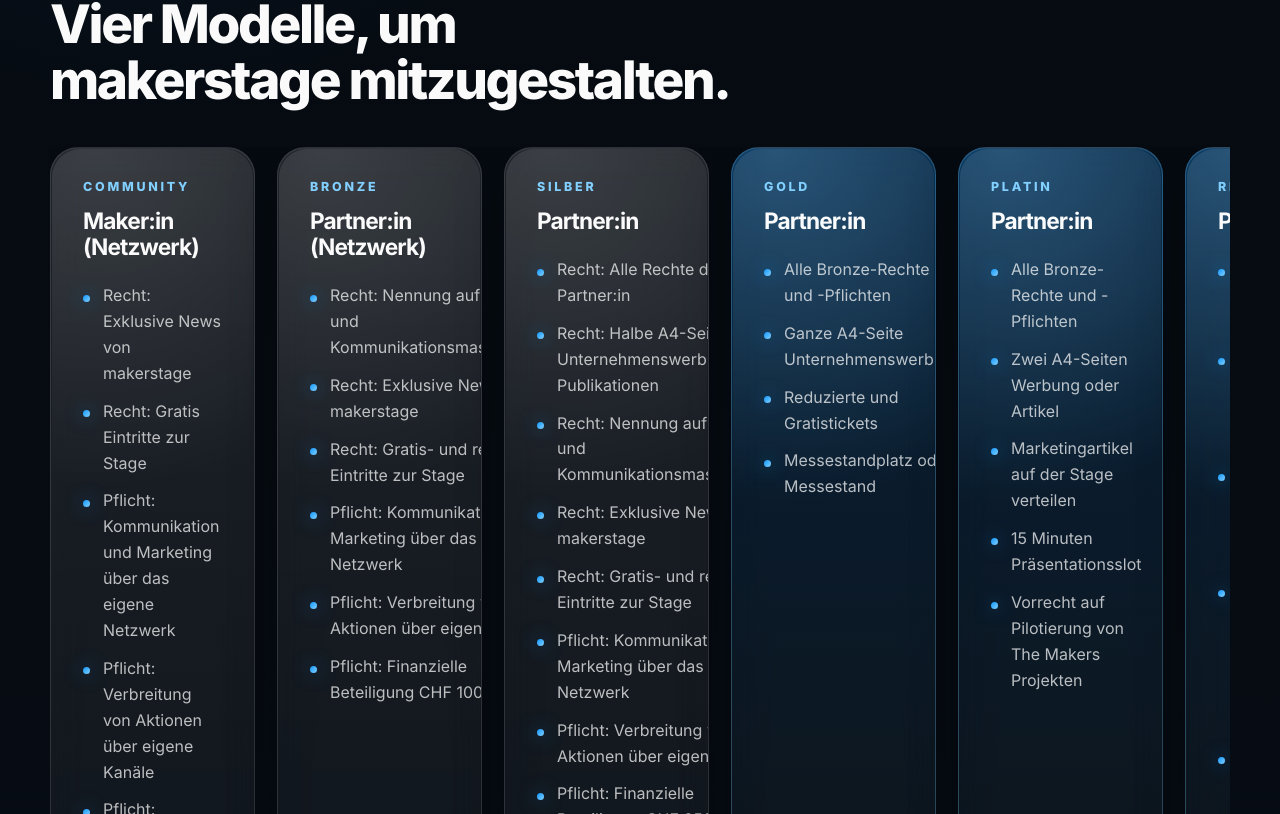
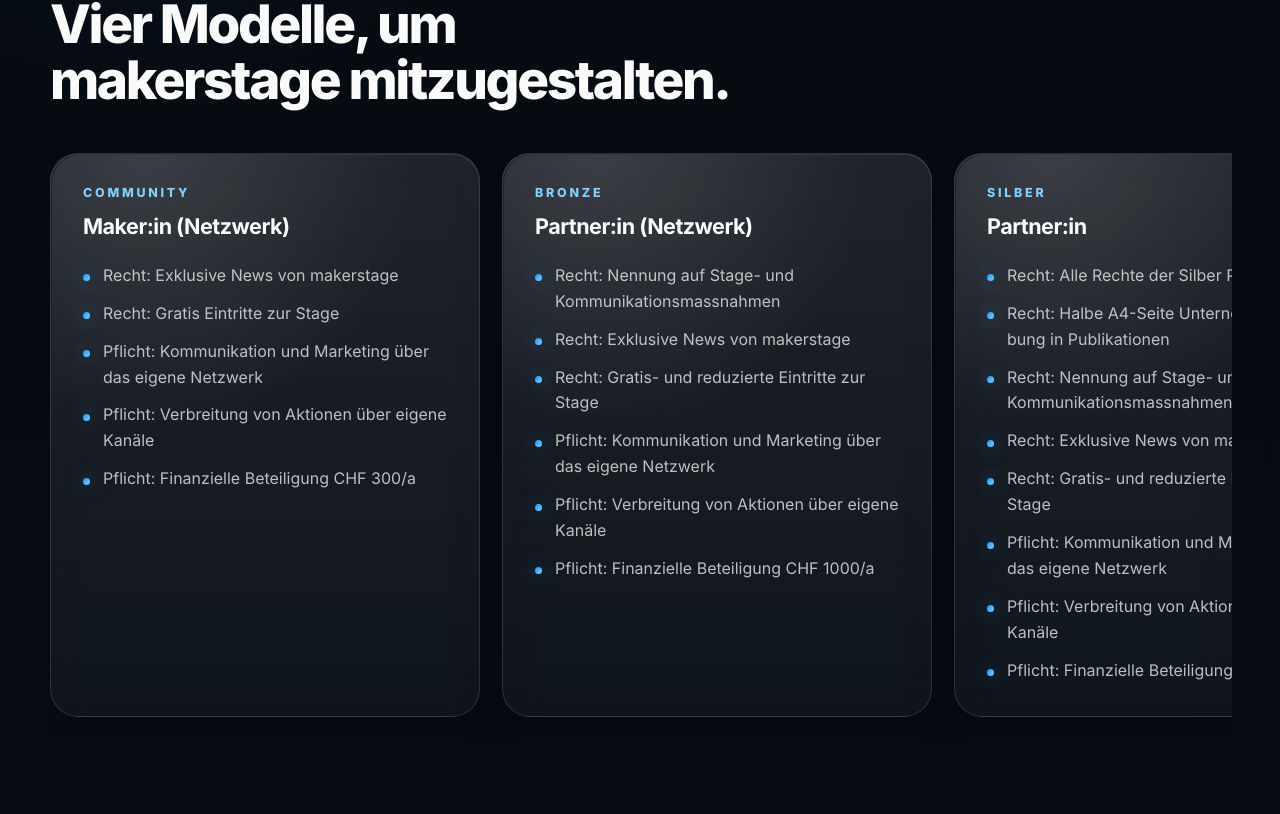
Before and after one commit to Thomasch2020/msfine, a Next.js app: page / in a window 1280 px wide. Shown: the part 5126-5940 px from the top of the page. Built offline with nearby package versions, Linux system fonts and the light colour scheme.

Commit message:
Add files via upload

```diff
--- a/app/globals.css
+++ b/app/globals.css
@@ -362,8 +362,47 @@
 }
 .cards.three-col { margin-top: 52px; grid-template-columns: repeat(3, minmax(0, 1fr)); }
 .format-kicker { margin: 0 0 24px; }
-.tier-scroll { margin-top: 38px; overflow-x: auto; padding-bottom: 12px; -webkit-overflow-scrolling: touch; }
-.cards.four-col { margin-top: 0; grid-template-columns: repeat(6, minmax(205px, 1fr)); }
+/* Hochwertiger horizontaler Scrollbereich für die Partnerkarten */
+.tier-scroll {
+  position: relative;
+  margin-top: 38px;
+  overflow-x: auto;
+  overflow-y: visible;
+  padding: 6px 2px 24px;
+  margin-left: -2px;
+  margin-right: -2px;
+  scroll-snap-type: x proximity;
+  scrollbar-gutter: stable;
+  scrollbar-width: thin;
+  scrollbar-color: rgba(130,208,255,0.82) rgba(255,255,255,0.08);
+  -webkit-overflow-scrolling: touch;
+}
+.tier-scroll::-webkit-scrollbar {
+  height: 13px;
+}
+.tier-scroll::-webkit-scrollbar-track {
+  border-radius: 999px;
+  background: linear-gradient(90deg, rgba(255,255,255,0.07), rgba(255,255,255,0.035));
+  box-shadow: inset 0 0 0 1px rgba(255,255,255,0.08);
+}
+.tier-scroll::-webkit-scrollbar-thumb {
+  border-radius: 999px;
+  border: 3px solid rgba(2,6,12,0.88);
+  background: linear-gradient(90deg, var(--blue), var(--blue-soft));
+  box-shadow: 0 0 18px rgba(17,151,255,0.32);
+}
+.tier-scroll::-webkit-scrollbar-thumb:hover {
+  background: linear-gradient(90deg, var(--blue-soft), var(--blue));
+}
+.cards.four-col {
+  margin-top: 0;
+  width: max-content;
+  min-width: 100%;
+  grid-template-columns: none;
+  grid-auto-flow: column;
+  grid-auto-columns: minmax(390px, 430px);
+  align-items: stretch;
+}
 .glass-card, .tier-card {
   position: relative;
   overflow: hidden;
@@ -387,11 +426,14 @@
   letter-spacing: -0.04em;
 }
 .tier-card h3 {
-  font-size: clamp(1.42rem, 1.7vw, 1.9rem);
-  line-height: 1.15;
-  overflow-wrap: normal;
+  max-width: 100%;
+  font-size: clamp(1.35rem, 1.55vw, 1.75rem);
+  line-height: 1.2;
+  letter-spacing: -0.025em;
+  white-space: normal;
+  overflow-wrap: break-word;
   word-break: normal;
-  hyphens: none;
+  hyphens: auto;
 }
 .feature-card p:last-child { margin-top: 14px; }
 .split-grid { grid-template-columns: repeat(2, minmax(0, 1fr)); }
@@ -593,6 +635,10 @@
 .tier-card li {
   position: relative;
   padding-left: 20px;
+  max-width: 100%;
+  overflow-wrap: anywhere;
+  word-break: normal;
+  hyphens: auto;
 }
 .tier-card li::before {
   content: '';
@@ -759,21 +805,8 @@
 
 @media (max-width: 1100px) {
   .logo-grid { grid-template-columns: repeat(auto-fit, minmax(230px, 1fr)); }
-  .tier-scroll {
-    overflow-x: auto;
-    overflow-y: visible;
-    padding: 4px 2px 18px;
-    margin-left: -2px;
-    margin-right: -2px;
-    scroll-snap-type: x proximity;
-    -webkit-overflow-scrolling: touch;
-  }
   .tier-scroll .cards.four-col {
-    width: max-content;
-    min-width: 100%;
-    grid-template-columns: none;
-    grid-auto-flow: column;
-    grid-auto-columns: minmax(340px, 38vw);
+    grid-auto-columns: minmax(370px, 42vw);
   }
   .tier-scroll .tier-card {
     scroll-snap-align: start;
@@ -804,7 +837,7 @@
   .hero h1 { font-size: clamp(2.55rem, 15vw, 4.1rem); letter-spacing: -0.058em; }
   .lead { font-size: 1.04rem; line-height: 1.68; }
   .logo-grid { grid-template-columns: 1fr; }
-  .tier-scroll .cards.four-col { grid-auto-columns: minmax(340px, 88vw); }
+  .tier-scroll .cards.four-col { grid-auto-columns: minmax(320px, calc(100vw - 56px)); }
   .highlight-panel, .glass-card, .tier-card, .quote-panel, .contact-form, .footer-inner { border-radius: 24px; }
   .highlight-panel { padding: 24px; }
   .footer-inner { padding: 22px; align-items: flex-start; flex-direction: column; }
```
Also changed, not shown: APPLIED_CHANGES.txt.
